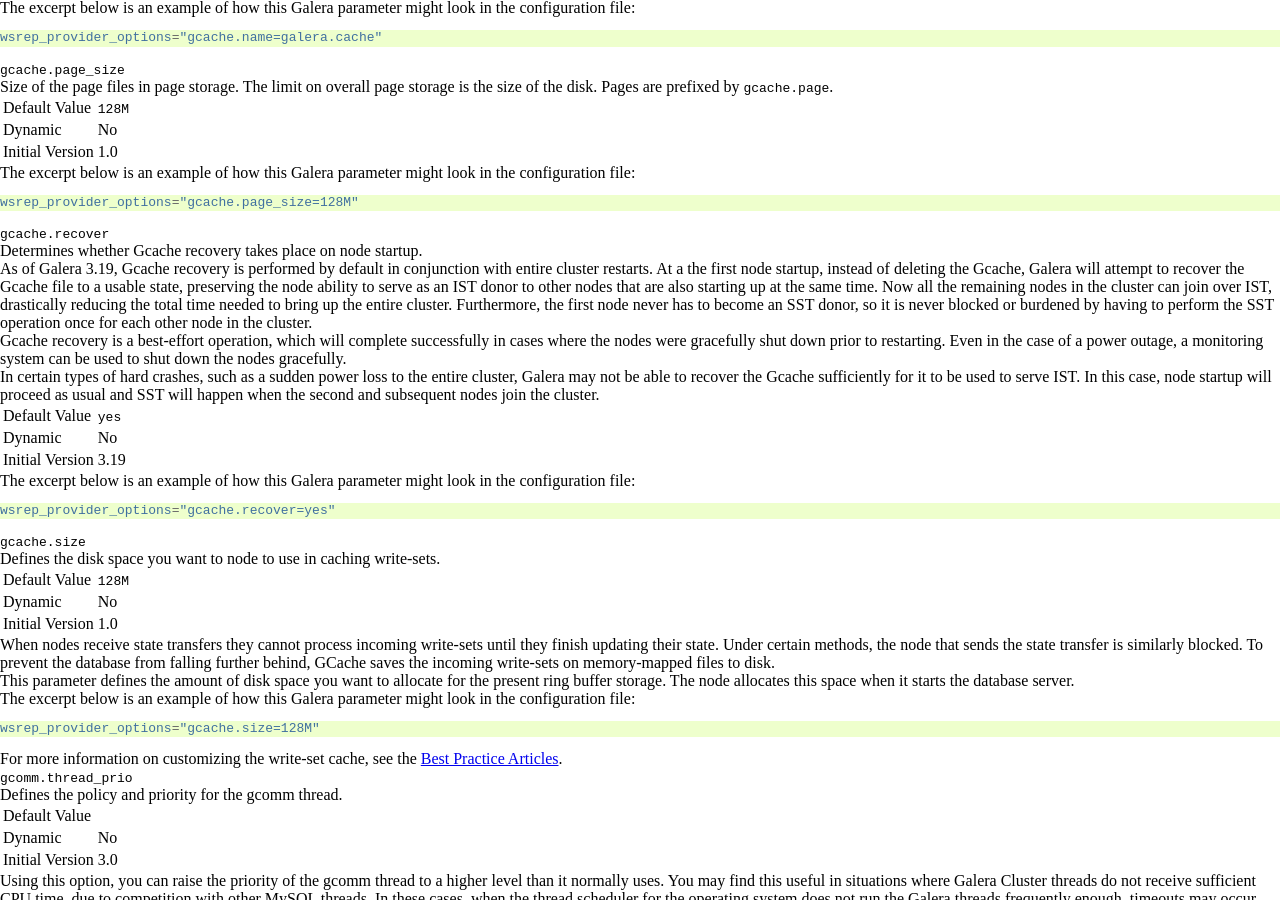
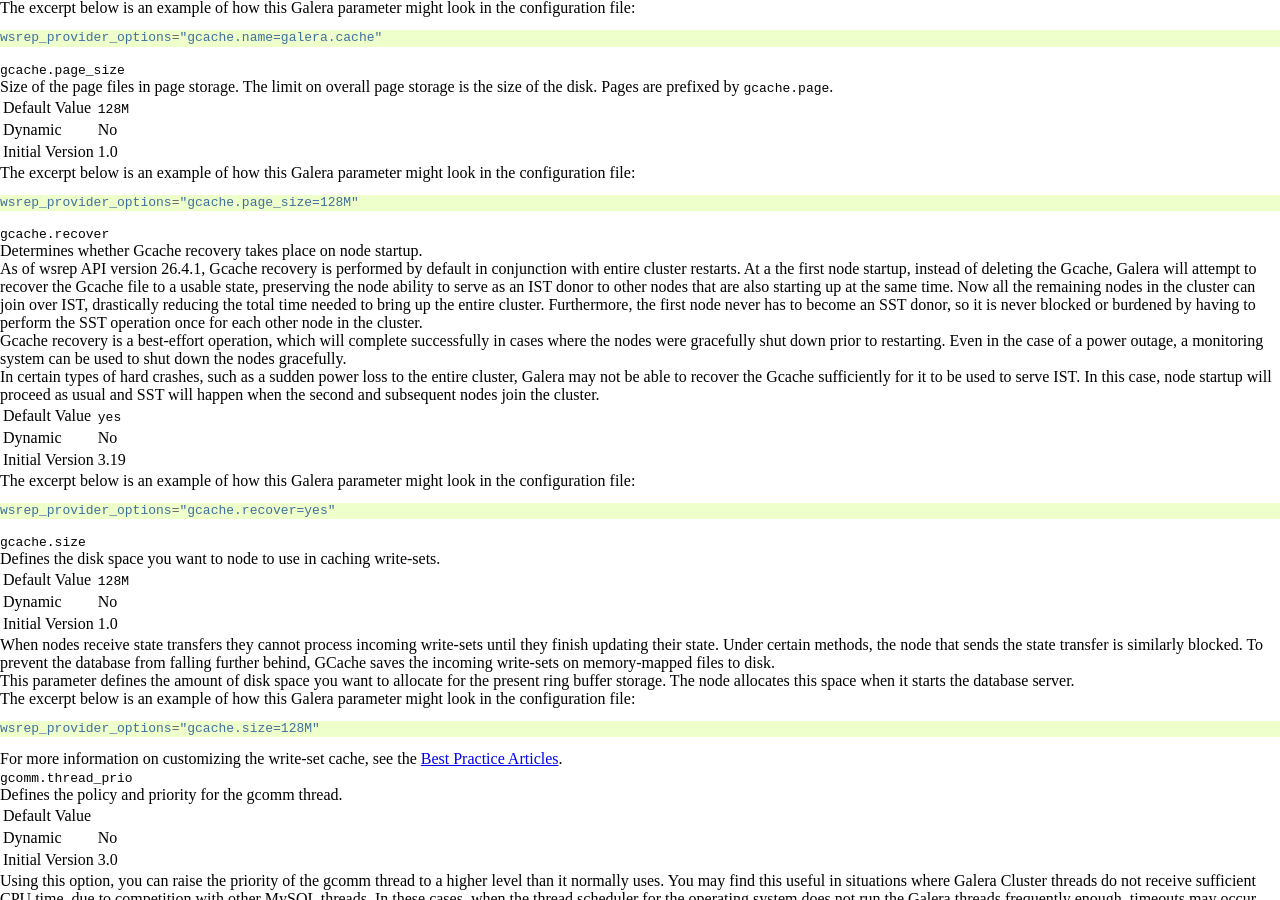
Before and after one commit to codership/documentation, a Sphinx documentation site: the page built from galeracluster/source/documentation/galera-parameters.rst, in a window 1280 px wide and 900 px high, scrolled down 8586 px. Built offline with Sphinx 7.4.7, drawn with Linux system fonts in a browser that asks for light colours; comment, search, counter and statistics services are not loaded.

Commit message:
Fixed the software version where gcache.recover is "yes" by default.

```diff
--- a/galeracluster/source/documentation/galera-parameters.rst
+++ b/galeracluster/source/documentation/galera-parameters.rst
@@ -990,7 +990,7 @@ The excerpt below is an example of how this Galera parameter might look in the c
 
 Determines whether Gcache recovery takes place on node startup.
 
-As of Galera 3.19, Gcache recovery is performed by default in conjunction with entire cluster restarts. At a the first node startup, instead of deleting the Gcache, Galera will attempt to recover the Gcache file to a usable state, preserving the node ability to serve as an IST donor to other nodes that are also starting up at the same time. Now all the remaining nodes in the cluster can join over IST, drastically reducing the total time needed to bring up the entire cluster. Furthermore, the first node never has to become an SST donor, so it is never blocked or burdened by having to perform the SST operation once for each other node in the cluster.
+As of wsrep API version 26.4.1, Gcache recovery is performed by default in conjunction with entire cluster restarts. At a the first node startup, instead of deleting the Gcache, Galera will attempt to recover the Gcache file to a usable state, preserving the node ability to serve as an IST donor to other nodes that are also starting up at the same time. Now all the remaining nodes in the cluster can join over IST, drastically reducing the total time needed to bring up the entire cluster. Furthermore, the first node never has to become an SST donor, so it is never blocked or burdened by having to perform the SST operation once for each other node in the cluster.
 
 Gcache recovery is a best-effort operation, which will complete successfully in cases where the nodes were gracefully shut down prior to restarting. Even in the case of a power outage, a monitoring system can be used to shut down the nodes gracefully.
 
```
